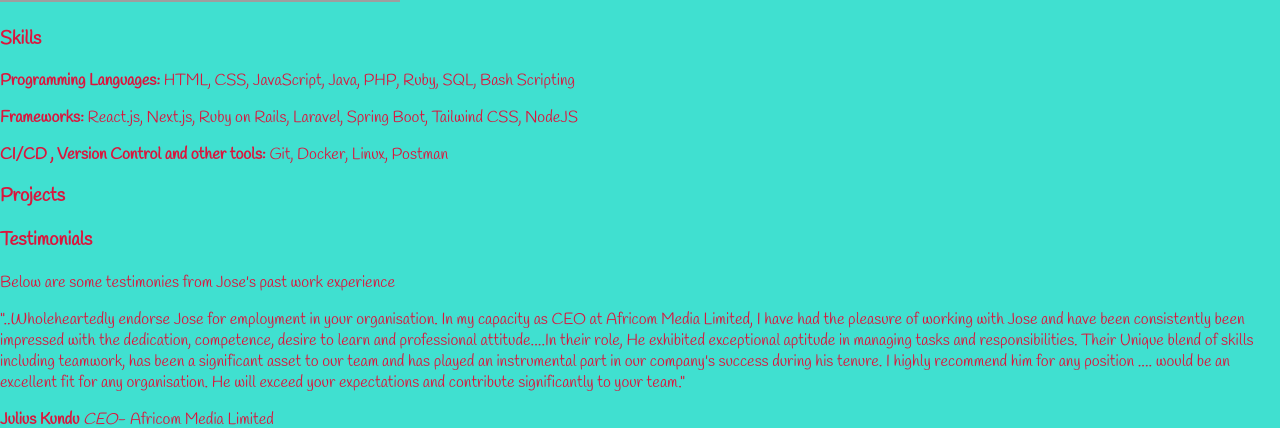
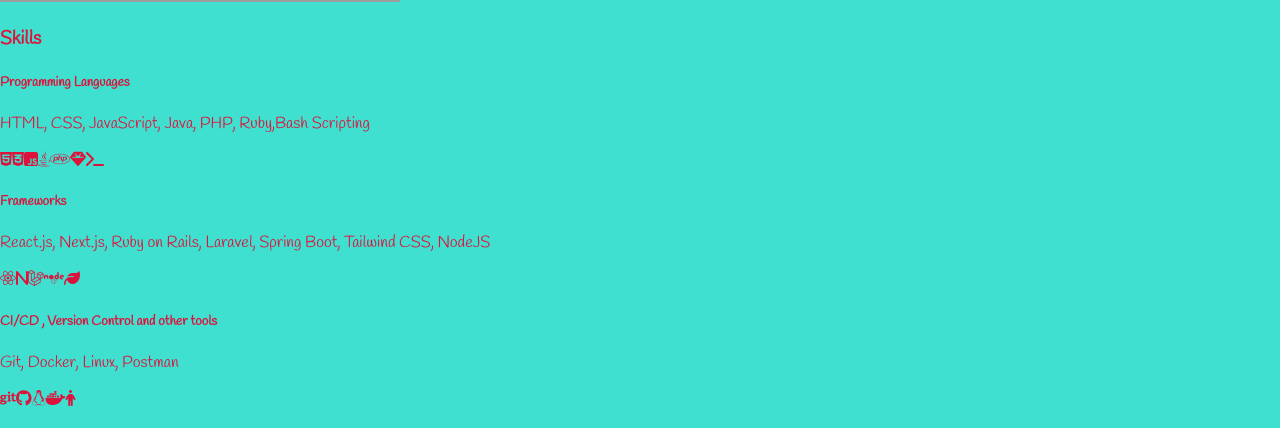
Before and after one commit to JMuhlanga/jm-portfolio-react, a React (Create React App) app: page / in a window 1280 px wide. Shown: the part 371-799 px from the top of the page. Built offline with nearby package versions, Linux system fonts and the light colour scheme; grey boxes are pictures that could not be loaded.

Commit message:
Addition of Skills Icons

```diff
--- a/src/Components/Skills.js
+++ b/src/Components/Skills.js
@@ -4,9 +4,51 @@
   return (
     <div>
       <h3>Skills</h3>
-      <p><b>Programming Languages:</b> HTML, CSS, JavaScript, Java, PHP, Ruby, SQL, Bash Scripting</p>
-      <p><b>Frameworks:</b> React.js, Next.js, Ruby on Rails, Laravel, Spring Boot, Tailwind CSS, NodeJS</p>
-      <p><b>CI/CD , Version Control and other tools: </b> Git, Docker, Linux, Postman</p>
+
+        <div className="skill-mini-divs">
+          <h5>Programming Languages</h5>
+          <p>HTML, CSS, JavaScript, Java, PHP, Ruby,Bash Scripting</p>
+
+          <div className="skills-icons">
+            <i class="fa-brands fa-html5"></i>
+            <i class="fa-brands fa-css3-alt"></i>
+            <i class="fa-brands fa-square-js"></i>
+            <i class="fa-brands fa-java"></i>
+            <i class="fa-brands fa-php"></i>
+            <i class="fa-solid fa-gem"></i>
+            <i class="fa-solid fa-terminal"></i>
+
+          </div>
+
+        </div>
+
+        <div className="skill-mini-divs">
+          <h5>Frameworks</h5>
+          <p>React.js, Next.js, Ruby on Rails, Laravel, Spring Boot, Tailwind CSS, NodeJS</p>
+
+          <div className="skills-icons">
+            <i class="fa-brands fa-react"></i>
+            <i class="fa-solid fa-n"></i>
+            <i class="fa-brands fa-laravel"></i>
+            <i class="fa-brands fa-node"></i>
+            <i class="fa-solid fa-leaf"></i>
+          </div>
+        </div>
+
+        <div className="skill-mini-divs">
+          <h5>CI/CD , Version Control and other tools</h5>
+          <p>Git, Docker, Linux, Postman</p>
+
+          <div className="skills-icons">
+            <i class="fa-brands fa-git"></i>
+            <i class="fa-brands fa-github"></i>
+            <i class="fa-brands fa-linux"></i>
+            <i class="fa-brands fa-docker"></i>
+            <i class="fa-solid fa-person"></i>
+
+          </div>
+        </div>
+
     </div>
   )
 }
```
